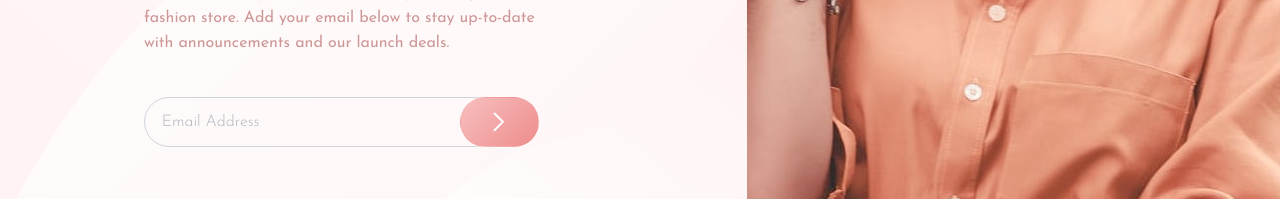
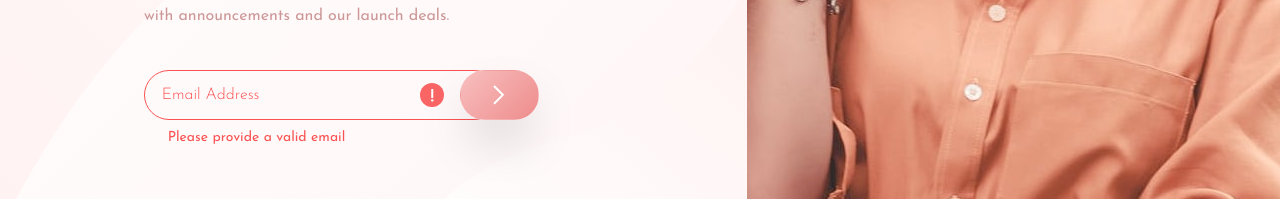
Before and after one commit to richardenrico/base-apparel-coming-soon-page, a React (Vite) app: page / in a window 1280 px wide. Shown: the part 475-674 px from the top of the page. Built offline with nearby package versions, Linux system fonts and the light colour scheme.

Commit message:
feat: add error state

```diff
--- a/src/pages/Home/index.tsx
+++ b/src/pages/Home/index.tsx
@@ -15,6 +15,7 @@ import HeroDesktop from 'assets/images/hero-desktop.jpg'
 import BgPatternDesktop from 'assets/images/bg-pattern-desktop.svg'
 import Logo from 'assets/images/logo.svg'
 import IconArrow from 'assets/images/icon-arrow.svg'
+import IconError from 'assets/images/icon-error.svg'
 
 const Home = () => {
     const theme = useMantineTheme()
@@ -71,42 +72,60 @@ const Home = () => {
                                     email below to stay up-to-date with
                                     announcements and our launch deals.
                                 </Text>
-                                <Group mt={50} className='w-full relative'>
+                                <Group mt={50} className="w-full relative">
                                     <TextInput
-                                        className='w-[90%] absolute'
+                                        className="w-[90%] absolute"
                                         placeholder="Email Address"
                                         radius="xl"
                                         size="lg"
+                                        rightSection={
+                                            true && <Image src={IconError} />
+                                        }
+                                        error={true}
                                         styles={{
                                             wrapper: {
                                                 '--_input-placeholder-color':
                                                     '#debaba',
                                                 fontWeight: 300,
                                                 '--_input-bd': '#debaba',
-                                                '--_input-padding-left': '28px',
-                                                '--_input-padding-right': '55px',
+                                                '--_input-padding-left': '7%',
+                                                // 25% when error 15% when not
+                                                '--_input-padding-right': true
+                                                    ? '25%'
+                                                    : '15%',
                                                 '--_input-bd-focus': '#ce9797',
+                                                color: 'black',
                                             },
                                             input: {
                                                 backgroundColor: 'transparent',
                                                 fontSize: 16,
                                             },
+                                            section: {
+                                                marginRight: '12%',
+                                            },
                                         }}
                                     />
                                     <Button
-                                        className='absolute w-1/5 right-0'
+                                        className="absolute w-1/5 right-0 shadow-2xl"
                                         radius="xl"
                                         size="lg"
+                                        // mb={19}
                                         styles={{
                                             root: {
-                                                '--button-bg': 'linear-gradient(135deg, #f8bfbf 0%, #ee8c8c 100%)',
+                                                '--button-bg':
+                                                    'linear-gradient(135deg, #f8bfbf 0%, #ee8c8c 100%)',
                                                 '--button-hover': '#f9cfd0',
                                             },
                                         }}
                                     >
-                                        <Image src={IconArrow}/>
+                                        <Image src={IconArrow} />
                                     </Button>
                                 </Group>
+                                {true && (
+                                    <Text mt={'md'} fz={14} ml={'6%'} c={'red'}>
+                                        Please provide a valid email
+                                    </Text>
+                                )}
                             </Stack>
                         </Stack>
                     </Grid.Col>
```
